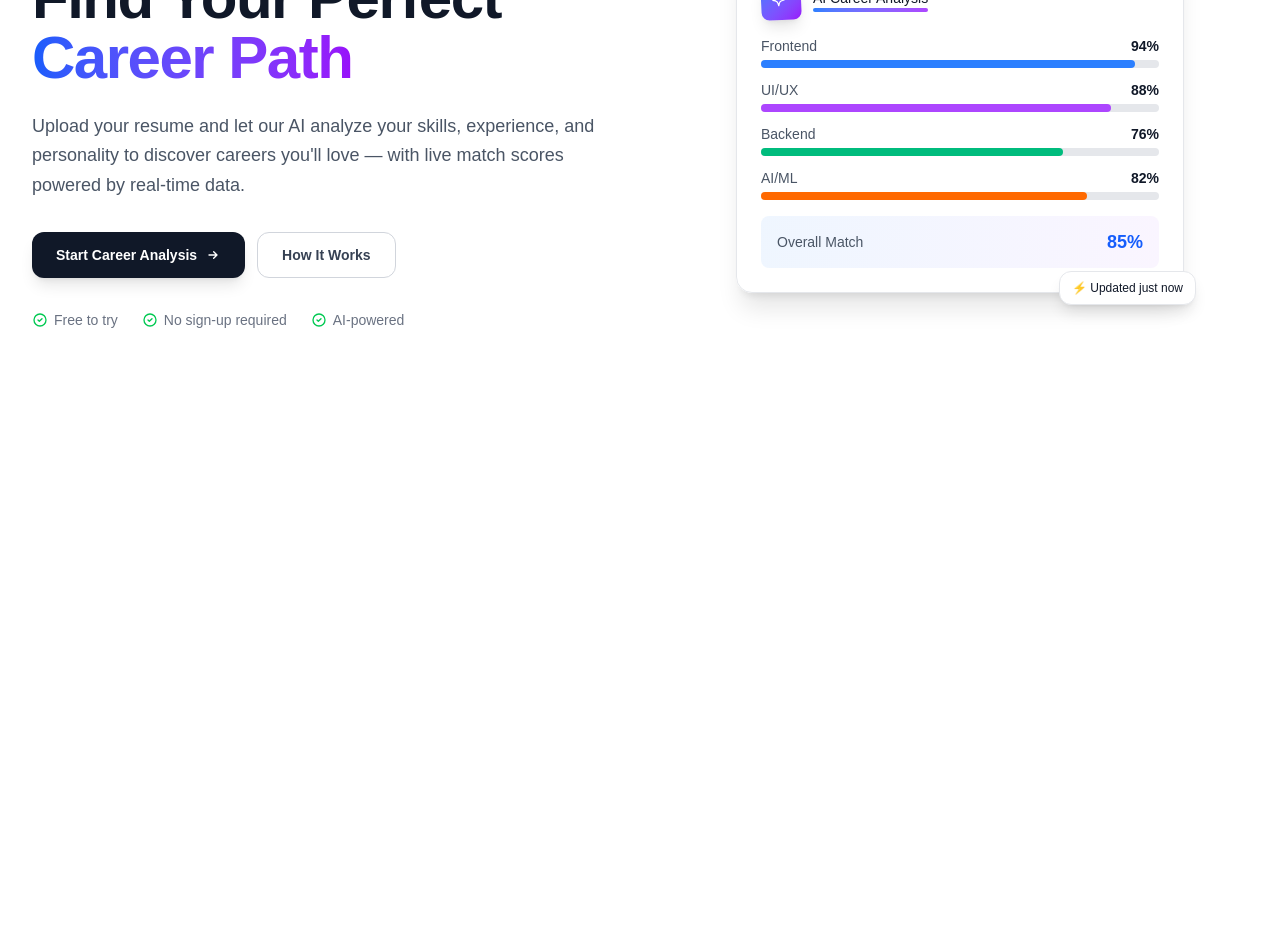
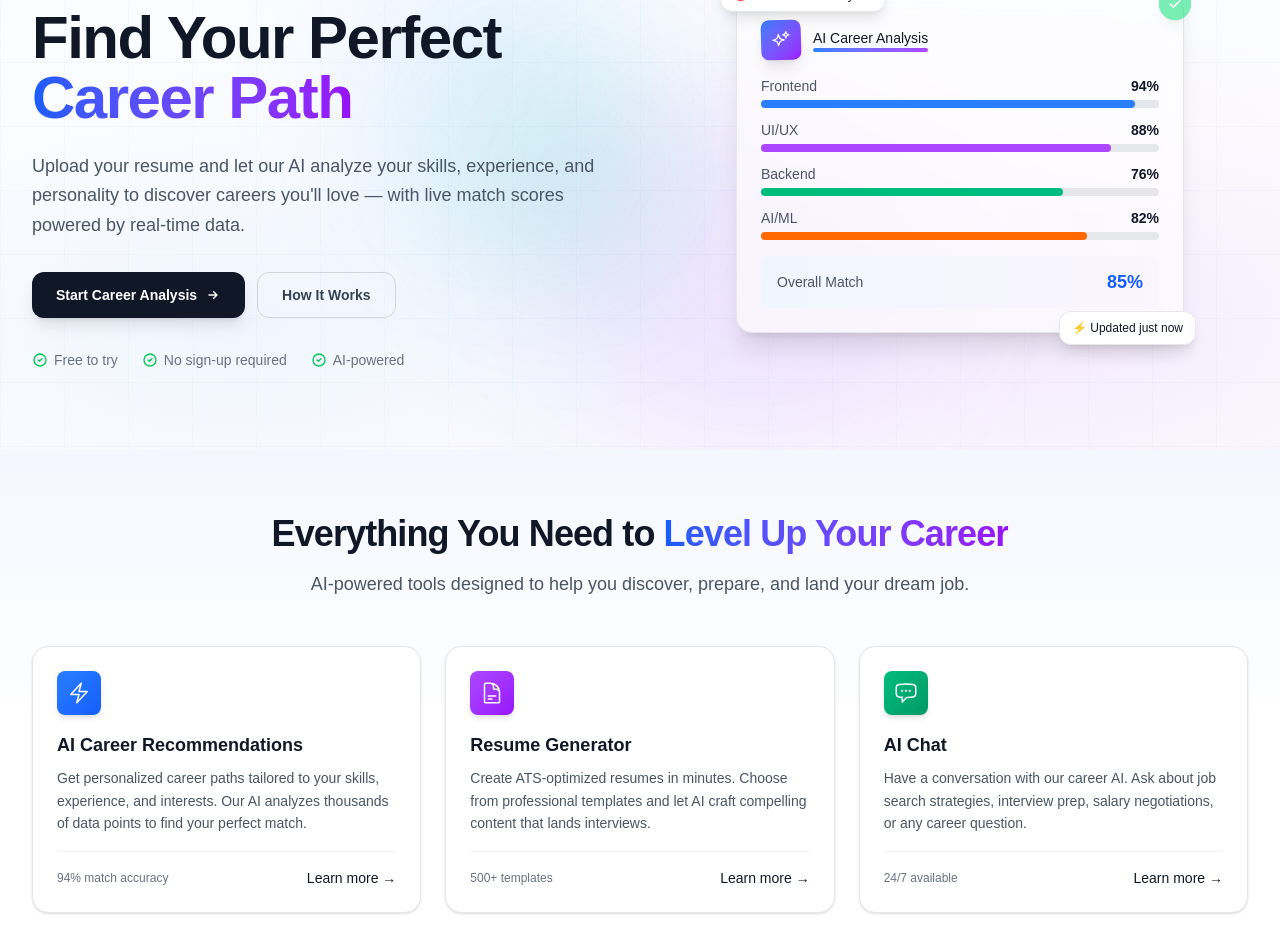
Before and after one commit to nusratjahan7/CareerPilot, a Next.js app: page / in a window 1280 px wide. Shown: the part 254-1206 px from the top of the page. Before the commit the page ends 800 px from the top, so only its background shows below. Built offline with nearby package versions, Linux system fonts and the light colour scheme.

Commit message:
make features section

```diff
--- a/src/app/page.js
+++ b/src/app/page.js
@@ -1,5 +1,11 @@
 import Hero from "@/components/Hero";
+import FeaturesCards from "@/components/FeaturesCards";
 
 export default function Home() {
-  return <Hero />;
+  return (
+    <>
+      <Hero />
+      <FeaturesCards />
+    </>
+  );
 }
--- /dev/null
+++ b/src/components/FeaturesCards.js
@@ -0,0 +1,125 @@
+"use client";
+
+import { motion } from "framer-motion";
+import Link from "next/link";
+
+const features = [
+  {
+    title: "AI Career Recommendations",
+    description:
+      "Get personalized career paths tailored to your skills, experience, and interests. Our AI analyzes thousands of data points to find your perfect match.",
+    href: "/career",
+    gradient: "from-blue-500 to-blue-600",
+    icon: (
+      <svg className="h-6 w-6" fill="none" viewBox="0 0 24 24" stroke="currentColor" strokeWidth={1.5}>
+        <path strokeLinecap="round" strokeLinejoin="round" d="M3.75 13.5l10.5-11.25L12 10.5h8.25L9.75 21.75 12 13.5H3.75z" />
+      </svg>
+    ),
+    stats: "94% match accuracy",
+  },
+  {
+    title: "Resume Generator",
+    description:
+      "Create ATS-optimized resumes in minutes. Choose from professional templates and let AI craft compelling content that lands interviews.",
+    href: "/resume",
+    gradient: "from-purple-500 to-purple-600",
+    icon: (
+      <svg className="h-6 w-6" fill="none" viewBox="0 0 24 24" stroke="currentColor" strokeWidth={1.5}>
+        <path strokeLinecap="round" strokeLinejoin="round" d="M19.5 14.25v-2.625a3.375 3.375 0 00-3.375-3.375h-1.5A1.125 1.125 0 0113.5 7.125v-1.5a3.375 3.375 0 00-3.375-3.375H8.25m0 12.75h7.5m-7.5 3H12M10.5 2.25H5.625c-.621 0-1.125.504-1.125 1.125v17.25c0 .621.504 1.125 1.125 1.125h12.75c.621 0 1.125-.504 1.125-1.125V11.25a9 9 0 00-9-9z" />
+      </svg>
+    ),
+    stats: "500+ templates",
+  },
+  {
+    title: "AI Chat",
+    description:
+      "Have a conversation with our career AI. Ask about job search strategies, interview prep, salary negotiations, or any career question.",
+    href: "/chat",
+    gradient: "from-emerald-500 to-emerald-600",
+    icon: (
+      <svg className="h-6 w-6" fill="none" viewBox="0 0 24 24" stroke="currentColor" strokeWidth={1.5}>
+        <path strokeLinecap="round" strokeLinejoin="round" d="M8.625 9.75a.375.375 0 11-.75 0 .375.375 0 01.75 0zm0 0H8.25m4.125 0a.375.375 0 11-.75 0 .375.375 0 01.75 0zm0 0H12m4.125 0a.375.375 0 11-.75 0 .375.375 0 01.75 0zm0 0h-.375m-13.5 3.01c0 1.6 1.123 2.994 2.707 3.227 1.087.16 2.185.283 3.293.369V21l4.184-4.183a1.14 1.14 0 01.778-.332 48.294 48.294 0 005.83-.498c1.585-.233 2.708-1.626 2.708-3.228V6.741c0-1.602-1.123-2.995-2.707-3.228A48.394 48.394 0 0012 3c-2.392 0-4.744.175-7.043.513C3.373 3.746 2.25 5.14 2.25 6.741v6.018z" />
+      </svg>
+    ),
+    stats: "24/7 available",
+  },
+];
+
+const containerVariants = {
+  hidden: {},
+  visible: {
+    transition: { staggerChildren: 0.15 },
+  },
+};
+
+const cardVariants = {
+  hidden: { opacity: 0, y: 30 },
+  visible: { opacity: 1, y: 0 },
+};
+
+export default function FeaturesCards() {
+  return (
+    <section className="relative overflow-hidden px-4 pt-16 pb-24 sm:px-6 lg:px-8">
+      <div className="absolute inset-0 -z-10 bg-gradient-to-b from-blue-600/5 via-transparent to-transparent dark:from-blue-600/10" />
+
+      <div className="mx-auto max-w-7xl">
+        <motion.div
+          initial={{ opacity: 0, y: 20 }}
+          whileInView={{ opacity: 1, y: 0 }}
+          viewport={{ once: true }}
+          className="mb-12 text-center"
+        >
+          <h2 className="text-3xl font-bold tracking-tight text-gray-900 sm:text-4xl dark:text-white">
+            Everything You Need to{" "}
+            <span className="bg-gradient-to-r from-blue-600 to-purple-600 bg-clip-text text-transparent">
+              Level Up Your Career
+            </span>
+          </h2>
+          <p className="mt-4 text-lg text-gray-600 dark:text-gray-400">
+            AI-powered tools designed to help you discover, prepare, and land your dream job.
+          </p>
+        </motion.div>
+
+        <motion.div
+          variants={containerVariants}
+          initial="hidden"
+          whileInView="visible"
+          viewport={{ once: true }}
+          className="grid gap-6 sm:grid-cols-2 lg:grid-cols-3"
+        >
+          {features.map((feature) => (
+            <motion.div key={feature.title} variants={cardVariants}>
+              <Link
+                href={feature.href}
+                className="group relative block h-full rounded-2xl border border-gray-200 bg-white p-6 shadow-sm transition-all hover:shadow-xl hover:-translate-y-1 dark:border-gray-800 dark:bg-gray-900"
+              >
+                <div
+                  className={`mb-4 inline-flex rounded-lg bg-gradient-to-br ${feature.gradient} p-2.5 text-white shadow-md`}
+                >
+                  {feature.icon}
+                </div>
+
+                <h3 className="mb-2 text-lg font-semibold text-gray-900 dark:text-white">
+                  {feature.title}
+                </h3>
+
+                <p className="mb-4 text-sm leading-relaxed text-gray-600 dark:text-gray-400">
+                  {feature.description}
+                </p>
+
+                <div className="flex items-center justify-between border-t border-gray-100 pt-4 dark:border-gray-800">
+                  <span className="text-xs font-medium text-gray-500 dark:text-gray-500">
+                    {feature.stats}
+                  </span>
+                  <span className="text-sm font-medium text-gray-900 transition-colors group-hover:text-blue-600 dark:text-white dark:group-hover:text-blue-400">
+                    Learn more &rarr;
+                  </span>
+                </div>
+              </Link>
+            </motion.div>
+          ))}
+        </motion.div>
+      </div>
+    </section>
+  );
+}
--- a/src/components/Hero.js
+++ b/src/components/Hero.js
@@ -166,10 +166,32 @@ function AiIllustration() {
 
 export default function Hero() {
   return (
-    <section className="relative overflow-hidden px-4 pt-20 pb-16 sm:px-6 sm:pt-28 lg:px-8 lg:pb-24">
-      <div className="absolute inset-0 -z-10 bg-[radial-gradient(ellipse_at_top,_var(--tw-gradient-stops))] from-blue-100 via-transparent to-transparent opacity-60 dark:from-blue-950/30" />
+    <section className="relative overflow-hidden px-4 py-20  sm:px-6 sm:pt-28  lg:px-8 ">
+      <div className="absolute inset-0 -z-10">
+        <div className="absolute inset-0 bg-gradient-to-b from-blue-50/80 via-white to-white dark:from-gray-950 dark:via-gray-950 dark:to-gray-950" />
+        <div className="absolute inset-0 bg-[radial-gradient(ellipse_80%_50%_at_50%_-20%,rgba(59,130,246,0.15),transparent)] dark:bg-[radial-gradient(ellipse_80%_50%_at_50%_-20%,rgba(59,130,246,0.08),transparent)]" />
+        <div className="absolute inset-0 bg-[radial-gradient(ellipse_50%_50%_at_80%_80%,rgba(147,51,234,0.1),transparent)] dark:bg-[radial-gradient(ellipse_50%_50%_at_80%_80%,rgba(147,51,234,0.06),transparent)]" />
+        <div className="absolute inset-0 bg-[radial-gradient(ellipse_50%_50%_at_20%_80%,rgba(59,130,246,0.08),transparent)] dark:bg-[radial-gradient(ellipse_50%_50%_at_20%_80%,rgba(59,130,246,0.04),transparent)]" />
+        <div className="absolute inset-0 bg-[linear-gradient(to_right,rgba(59,130,246,0.03)_1px,transparent_1px),linear-gradient(to_bottom,rgba(59,130,246,0.03)_1px,transparent_1px)] bg-[size:4rem_4rem] dark:bg-[linear-gradient(to_right,rgba(59,130,246,0.04)_1px,transparent_1px),linear-gradient(to_bottom,rgba(59,130,246,0.04)_1px,transparent_1px)]" />
 
-      <div className="mx-auto max-w-7xl">
+        <motion.div
+          animate={{ x: [0, 30, 0], y: [0, -20, 0] }}
+          transition={{ duration: 12, repeat: Infinity, ease: "easeInOut" }}
+          className="absolute left-1/4 top-1/4 h-72 w-72 rounded-full bg-blue-400/10 blur-3xl"
+        />
+        <motion.div
+          animate={{ x: [0, -20, 0], y: [0, 30, 0] }}
+          transition={{ duration: 10, repeat: Infinity, ease: "easeInOut" }}
+          className="absolute right-1/4 top-1/3 h-96 w-96 rounded-full bg-purple-400/10 blur-3xl"
+        />
+        <motion.div
+          animate={{ x: [0, 15, 0], y: [0, 15, 0] }}
+          transition={{ duration: 8, repeat: Infinity, ease: "easeInOut" }}
+          className="absolute bottom-1/4 left-1/3 h-64 w-64 rounded-full bg-emerald-400/10 blur-3xl"
+        />
+      </div>
+
+      <div className="mx-auto max-w-7xl pt-10!">
         <div className="grid items-center gap-12 lg:grid-cols-2 lg:gap-16">
           <motion.div
             initial={{ opacity: 0, x: -30 }}
```
